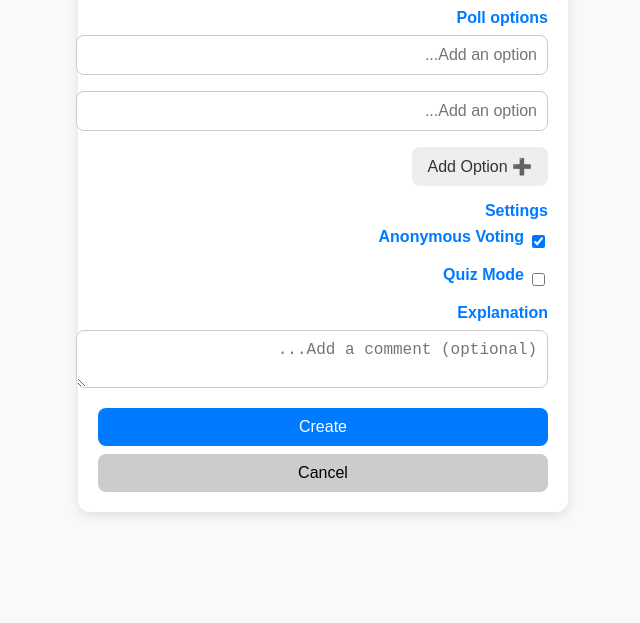
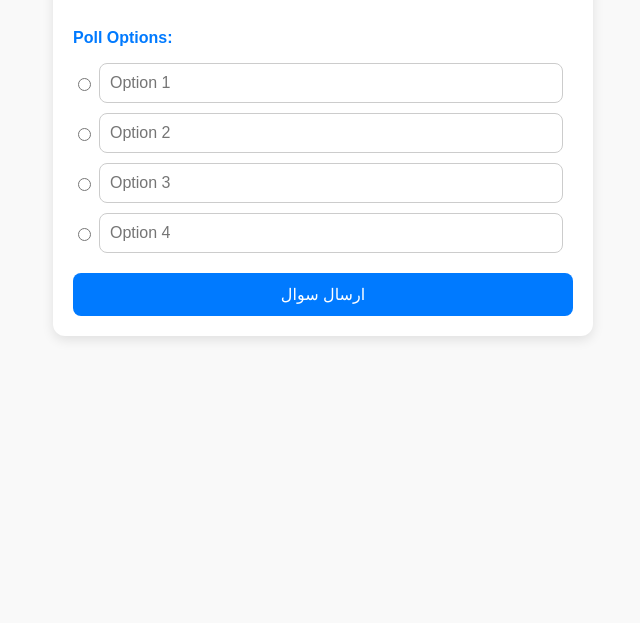
Before and after one commit to atousa-kh/quizbot-form, a plain HTML site: page index.html in a window 1280 px wide. Shown: the part 177-800 px from the top of the page, without its empty margins (317-957 px from the left). Drawn offline with Linux system fonts and the light colour scheme.

Commit message:
Update index.html

```diff
--- a/index.html
+++ b/index.html
@@ -1,9 +1,8 @@
-
 <!DOCTYPE html>
 <html lang="fa" dir="rtl">
 <head>
   <meta charset="UTF-8" />
-  <meta name="viewport" content="width=device-width, initial-scale=1.0" />
+  <meta name="viewport" content="width=device-width, initial-scale=1.0"/>
   <title>New Poll</title>
   <style>
     body {
@@ -14,7 +13,7 @@
       color: #333;
     }
     .container {
-      max-width: 450px;
+      max-width: 500px;
       margin: auto;
       background: white;
       padding: 20px;
@@ -23,7 +22,7 @@
     }
     h2 {
       color: #000;
-      font-size: 22px;
+      font-size: 24px;
       font-weight: bold;
       margin-bottom: 20px;
       text-align: right;
@@ -34,7 +33,7 @@
       font-weight: 600;
       margin-bottom: 8px;
     }
-    input[type="text"], textarea {
+    input[type="text"] {
       width: 100%;
       padding: 10px;
       border: 1px solid #ccc;
@@ -42,38 +41,37 @@
       margin-bottom: 16px;
       font-size: 16px;
     }
-    .option-input {
-      margin-bottom: 8px;
+    .poll-options {
+      direction: ltr;
+      text-align: left;
+      margin-bottom: 20px;
     }
-    .checkbox {
+    .poll-options label {
       display: flex;
       align-items: center;
-      margin-bottom: 12px;
+      margin-bottom: 10px;
+      font-weight: normal;
     }
-    .checkbox input {
-      margin-left: 8px;
+    .poll-options input[type="radio"] {
+      margin-right: 8px;
     }
-    button {
-      padding: 10px 16px;
+    .poll-options input[type="text"] {
+      flex-grow: 1;
+      margin-right: 10px;
+      margin-bottom: 0;
+    }
+    input[type="submit"] {
+      width: 100%;
+      background-color: #007aff;
+      color: white;
+      border: none;
+      padding: 12px;
       font-size: 16px;
-      border: none;
       border-radius: 8px;
       cursor: pointer;
     }
-    .add-option {
-      background-color: #eee;
-      color: #333;
-      margin-bottom: 16px;
-    }
-    .submit-btn {
-      background-color: #007aff;
-      color: white;
-      width: 100%;
-    }
-    .cancel-btn {
-      background-color: #ccc;
-      margin-top: 8px;
-      width: 100%;
+    input[type="submit"]:hover {
+      background-color: #005ecb;
     }
   </style>
 </head>
@@ -84,67 +82,56 @@
       <label for="question">Question</label>
       <input type="text" id="question" name="question" placeholder="Ask a question..." required />
 
-      <label>Poll options</label>
-      <div id="options">
-        <input type="text" class="option-input" placeholder="Add an option..." required />
-        <input type="text" class="option-input" placeholder="Add an option..." />
-      </div>
-      <button type="button" class="add-option" onclick="addOption()">➕ Add Option</button>
+      <div class="poll-options">
+        <p style="color:#007aff; font-weight:600;">Poll Options:</p>
 
-      <label>Settings</label>
-      <div class="checkbox">
-        <input type="checkbox" id="anonymous" checked />
-        <label for="anonymous">Anonymous Voting</label>
-      </div>
-      <div class="checkbox">
-        <input type="checkbox" id="quizmode" />
-        <label for="quizmode">Quiz Mode</label>
+        <label>
+          <input type="radio" name="correct_option" value="0" required />
+          <input type="text" name="option0" placeholder="Option 1" required />
+        </label>
+
+        <label>
+          <input type="radio" name="correct_option" value="1" />
+          <input type="text" name="option1" placeholder="Option 2" required />
+        </label>
+
+        <label>
+          <input type="radio" name="correct_option" value="2" />
+          <input type="text" name="option2" placeholder="Option 3" />
+        </label>
+
+        <label>
+          <input type="radio" name="correct_option" value="3" />
+          <input type="text" name="option3" placeholder="Option 4" />
+        </label>
       </div>
 
-      <label for="explanation">Explanation</label>
-      <textarea id="explanation" placeholder="Add a comment (optional)..."></textarea>
-
-      <button type="submit" class="submit-btn">Create</button>
-      <button type="button" class="cancel-btn" onclick="Telegram.WebApp.close()">Cancel</button>
+      <input type="submit" value="ارسال سوال" />
     </form>
   </div>
 
   <script>
-    function addOption() {
-      const optionsDiv = document.getElementById("options");
-      const inputs = optionsDiv.getElementsByClassName("option-input");
-      if (inputs.length >= 10) {
-        alert("You can only add up to 10 options.");
-        return;
-      }
-      const input = document.createElement("input");
-      input.type = "text";
-      input.placeholder = "Add an option...";
-      input.className = "option-input";
-      optionsDiv.appendChild(input);
-    }
-
     const form = document.getElementById("pollForm");
     form.addEventListener("submit", function (e) {
       e.preventDefault();
 
       const question = document.getElementById("question").value;
-      const options = Array.from(document.getElementsByClassName("option-input"))
-        .map(input => input.value)
-        .filter(opt => opt.trim() !== "");
+      const options = [
+        form.option0.value,
+        form.option1.value,
+        form.option2.value,
+        form.option3.value
+      ].filter(opt => opt.trim() !== "");
 
-      const anonymous = document.getElementById("anonymous").checked;
-      const quizmode = document.getElementById("quizmode").checked;
-      const explanation = document.getElementById("explanation").value;
+      const correctIndex = form.correct_option.value;
 
       const pollData = {
         question,
         options,
-        anonymous,
-        quizmode,
-        explanation
+        correctIndex
       };
 
+      // ارسال داده به ربات
       if (window.Telegram && Telegram.WebApp) {
         Telegram.WebApp.sendData(JSON.stringify(pollData));
         Telegram.WebApp.close();
```
